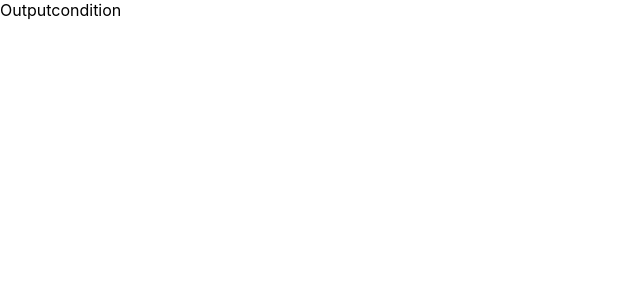
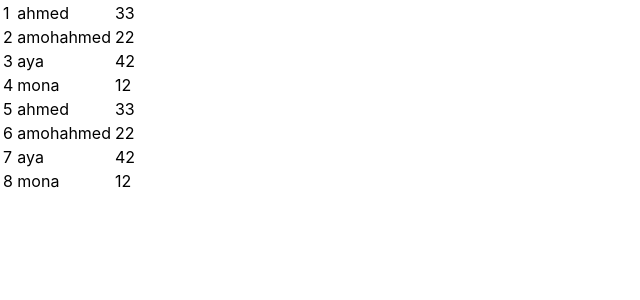
Before and after one commit to ahmedtaaw/reactdom, a React (Create React App) app in the folder forms/: page / in a window 1280 px wide. Shown: the top 300 px of the page, without its empty margins (0-640 px from the left). Built offline with nearby package versions, Linux system fonts and the light colour scheme.

Commit message:
component data

```diff
--- a/forms/src/App.js
+++ b/forms/src/App.js
@@ -2,10 +2,22 @@ import React, { Component } from 'react';
 //import Formsapp from './components/forms';
 import Outputcondition from './components/outputcondition'
 class App extends Component {
+  state={
+    items:[
+      {id:1, name:"ahmed", age:"33" },
+      {id:2, name:"amohahmed", age:"22" },
+      {id:3, name:"aya", age:"42" },
+      {id:4, name:"mona", age:"12" },
+      {id:5, name:"ahmed", age:"33" },
+      {id:6, name:"amohahmed", age:"22" },
+      {id:7, name:"aya", age:"42" },
+      {id:8, name:"mona", age:"12" }
+    ]
+  }
   render() {
     return (
       <div className="App">
-        <Outputcondition/>
+        <Outputcondition items={this.state.items}/>
       </div>
     )
   }
--- a/forms/src/components/outputcondition.js
+++ b/forms/src/components/outputcondition.js
@@ -2,10 +2,30 @@ import React, {Component} from 'react';
 
 class Outputcondition extends Component{
     render(){
+        const {items}=this.props;
+
+        const theItems=items.map((item)=>{
+            return(
+                <tr key={Math.random()*100}>
+                <td>
+                 {item.id}
+                </td>
+                <td>
+                 {item.name}
+                </td>
+                <td>
+                 {item.age}
+                </td>
+            </tr>
+            )
+        })
+
         return(
-            <div>
-                Outputcondition
-            </div>
+            <table>
+                <tbody>
+                    {theItems}
+                    </tbody>
+                    </table>
         )
     }
 }
```
